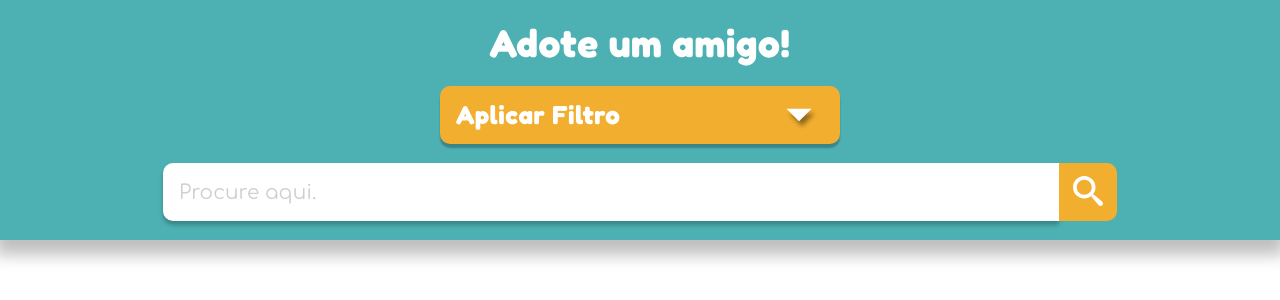
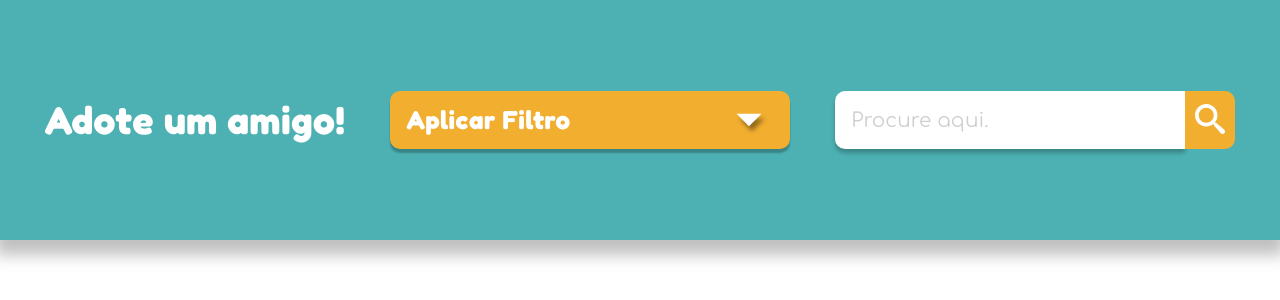
Before and after one commit to marcelossf/adopetme, a React (Create React App) app: page / in a window 1280 px wide. Shown: the top 300 px of the page. Built offline with nearby package versions, Linux system fonts and the light colour scheme; no server answers.

Commit message:
feat-search input working

```diff
--- a/src/App.js
+++ b/src/App.js
@@ -1,13 +1,18 @@
 import { AnimalRegister } from "./components/AnimalRegister";
 import { SearchBar } from "./components/SearchBar";
+import Vitrine from "./components/Vitrine";
 import { AnimalsListProvider } from "./context/animals";
+import { SearchProvider } from "./context/search";
 import { RegisterPet } from "./pages/RegisterPet";
 import Routes from "./Routes";
 
 function App() {
   return (
     <AnimalsListProvider>
-      <SearchBar/>
+      <SearchProvider>
+        <SearchBar />
+        {/* <Vitrine /> */}
+      </SearchProvider>
     </AnimalsListProvider>
   );
 }
--- a/src/components/SearchBar/index.jsx
+++ b/src/components/SearchBar/index.jsx
@@ -1,4 +1,4 @@
-import React from "react";
+import React, { useContext } from "react";
 import {
   Container,
   FilterContainer,
@@ -6,20 +6,30 @@ import {
   SloganContainer,
 } from "./style";
 import { IoMdArrowDropdown } from "react-icons/io";
-import {ImSearch} from "react-icons/im"
+import { ImSearch } from "react-icons/im";
+import { SearchContext } from "../../context/search";
 
 export const SearchBar = () => {
+  const { setInput } = useContext(SearchContext);
+
   return (
     <Container>
       <SloganContainer>
         <h2>Adote um amigo!</h2>
       </SloganContainer>
       <FilterContainer>
-        <span>Aplicar Filtro</span><IoMdArrowDropdown size={50}/>
+        <span>Aplicar Filtro</span>
+        <IoMdArrowDropdown size={50} />
       </FilterContainer>
       <SearchContaier>
-        <input type="text" placeholder="Procure aqui."/>
-        <button><ImSearch size={30}/></button>
+        <input
+          onChange={(event) => setInput(event.target.value)}
+          type="text"
+          placeholder="Procure aqui."
+        />
+        <button>
+          <ImSearch size={30} />
+        </button>
       </SearchContaier>
     </Container>
   );
--- a/src/components/SearchBar/style.js
+++ b/src/components/SearchBar/style.js
@@ -9,6 +9,10 @@ export const Container = styled.section`
   flex-direction: column;
   justify-content: space-evenly;
   align-items: center;
+
+  @media (min-width: 1024px) {
+    flex-direction: row;
+  }
 `;
 
 export const SloganContainer = styled.div`
@@ -53,16 +57,21 @@ export const FilterContainer = styled.div`
     color: white;
     filter: drop-shadow(3px 5px 2px rgb(0 0 0 / 0.4));
   }
+
+  @media (min-width: 1024px) {
+    width: calc(100% / 3);
+  }
 `;
 
 export const SearchContaier = styled.div`
   width: 100%;
+  max-width: 400px;
   display: flex;
   justify-content: center;
   align-items: center;
 
   input {
-    width: 70%;
+    width: 65%;
     height: 58px;
     box-shadow: 0px 4px 4px rgba(0, 0, 0, 0.25);
     border-radius: 10px 0px 0px 10px;
@@ -72,7 +81,7 @@ export const SearchContaier = styled.div`
     outline: none;
 
     ::placeholder {
-      color: #CFCFCF;
+      color: #cfcfcf;
       font-size: 20px;
       font-family: Comfortaa;
     }
@@ -86,4 +95,10 @@ export const SearchContaier = styled.div`
     background-color: var(--orange);
     color: white;
   }
+
+  @media (min-width: 1024px) {
+    input {
+      width: 100%;
+    }
+  }
 `;
--- a/src/components/Vitrine/index.jsx
+++ b/src/components/Vitrine/index.jsx
@@ -1,30 +1,29 @@
 import { useContext } from "react";
 // import api from "../../api/api";
 import { AnimalsListContext } from "../../context/animals";
+import { SearchContext } from "../../context/search";
 import Card from "../Card";
 
 import { Container } from "./styles";
 
 function Vitrine() {
   const { pets } = useContext(AnimalsListContext);
-  // const [pets, setPets] = useState([]);
-  // useEffect(() => {
-  //   api
-  //     .get("/pet")
-  //     .then((res) => {
-  //       setPets(res.data);
-  //     })
-  //     .catch((err) => err);
-  // }, []);
+  const { input } = useContext(SearchContext);
 
   return (
     <Container>
       <ul>
-        {pets?.map((pet) => (
-          <li key={pet.id}>
-            <Card pet={pet} />
-          </li>
-        ))}
+        {pets
+          ?.filter(
+            ({ petName, species }) =>
+              petName.toLowerCase().includes(input.toLowerCase()) ||
+              species.toLowerCase().includes(input.toLowerCase())
+          )
+          .map((pet) => (
+            <li key={pet.id}>
+              <Card pet={pet} />
+            </li>
+          ))}
       </ul>
     </Container>
   );
--- /dev/null
+++ b/src/context/search.js
@@ -0,0 +1,13 @@
+import { createContext, useState } from "react";
+
+export const SearchContext = createContext("");
+
+export const SearchProvider = ({ children }) => {
+  const [input, setInput] = useState("");
+
+  return (
+    <SearchContext.Provider value={{ input, setInput }}>
+      {children}
+    </SearchContext.Provider>
+  );
+};
```
